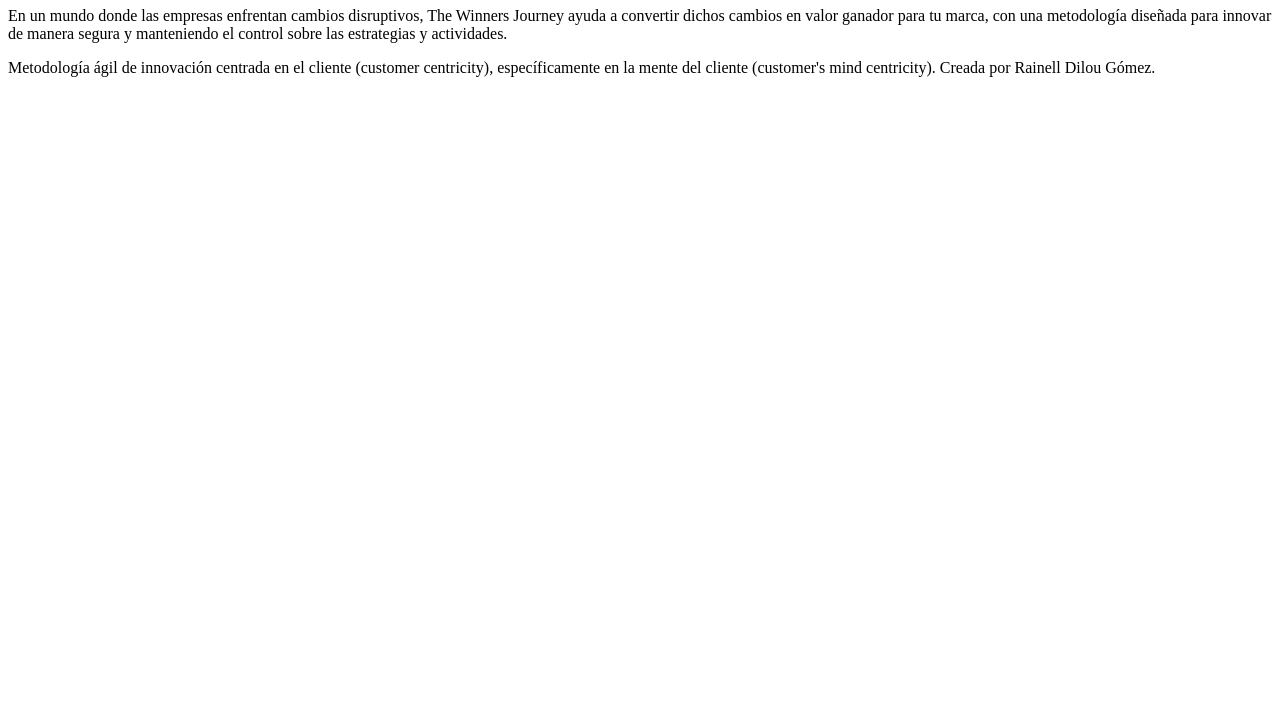
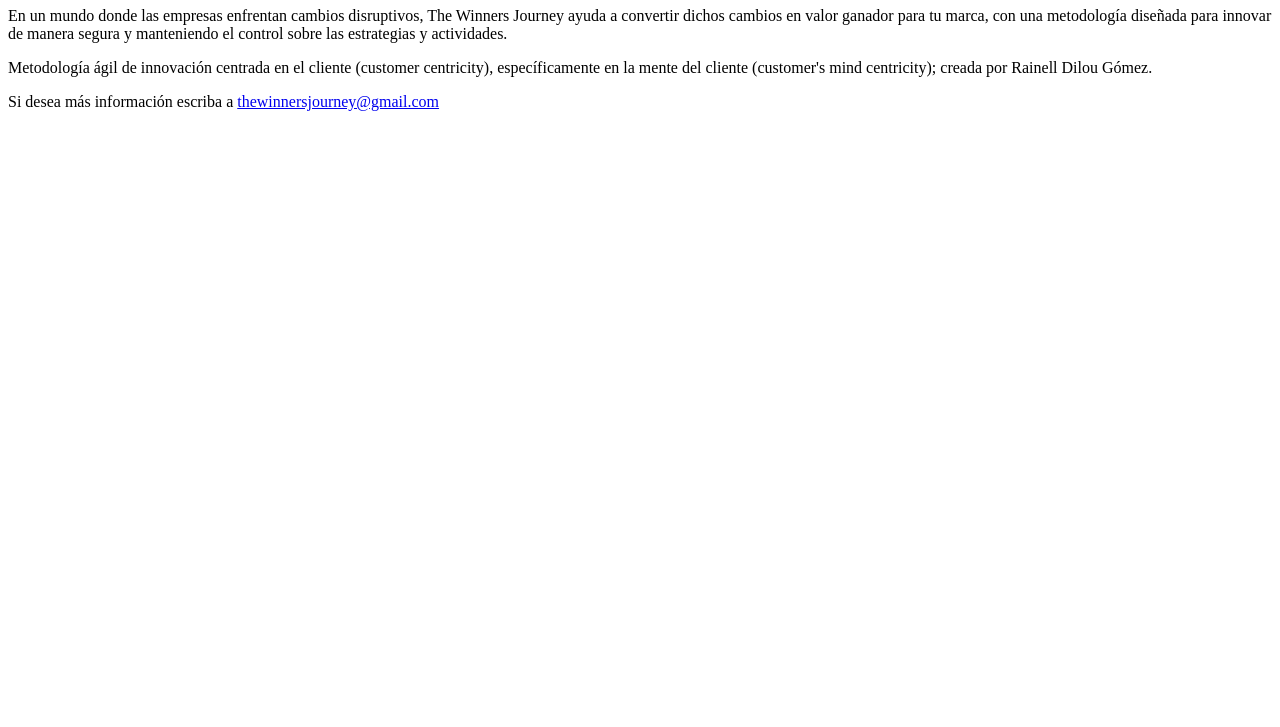
Before and after one commit to thewinnersjourney/thewinnersjourney.github.io, a plain HTML site: page es/index.html in a window 1280 px wide. Shown: the part 73-800 px from the top of the page. Drawn offline with Linux system fonts and the light colour scheme.

Commit message:
Update index.html

```diff
--- a/es/index.html
+++ b/es/index.html
@@ -3,6 +3,7 @@
 <body>
 <h1>The Winners Journey</h1>
 <p>En un mundo donde las empresas enfrentan cambios disruptivos, The Winners Journey ayuda a convertir dichos cambios en valor ganador para tu marca, con una metodología diseñada para innovar de manera segura y manteniendo el control sobre las estrategias y actividades.</p>
-<p>Metodología ágil de innovación centrada en el cliente (customer centricity), específicamente en la mente del cliente (customer's mind centricity). Creada por Rainell Dilou Gómez.</p>
+<p>Metodología ágil de innovación centrada en el cliente (customer centricity), específicamente en la mente del cliente (customer's mind centricity); creada por Rainell Dilou Gómez.</p>
+<p>Si desea más información escriba a <a href="mailto:thewinnersjourney@gmail.com">thewinnersjourney@gmail.com</a></p>
 </body>
 </html>
```
